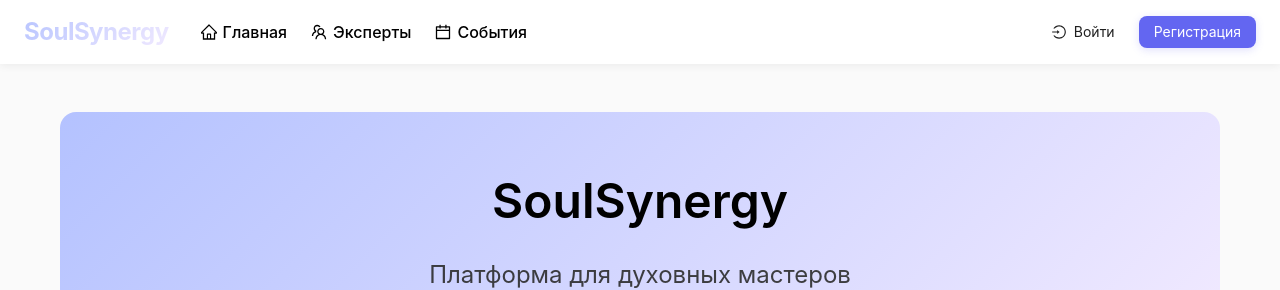
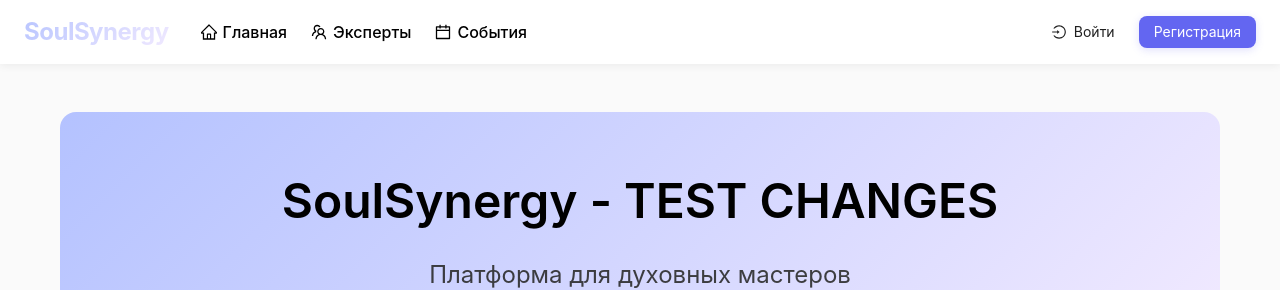
Before and after one commit to zagovormasonov/docker, a React (Vite) app in the folder frontend/: page / in a window 1280 px wide. Shown: the top 290 px of the page. Built offline with nearby package versions, Linux system fonts and the light colour scheme; no server answers.

Commit message:
TEST: Add visible change to verify deployment

```diff
--- a/frontend/src/pages/HomePage.tsx
+++ b/frontend/src/pages/HomePage.tsx
@@ -64,7 +64,7 @@ const HomePage = () => {
         textAlign: 'center'
       }}>
         <Title level={1} style={{ color: 'black', marginBottom: 16, fontSize: 48 }}>
-          SoulSynergy
+          SoulSynergy - TEST CHANGES
         </Title>
         <Title level={3} style={{ color: 'rgba(43, 43, 43, 0.9)', fontWeight: 400 }}>
           Платформа для духовных мастеров
```
